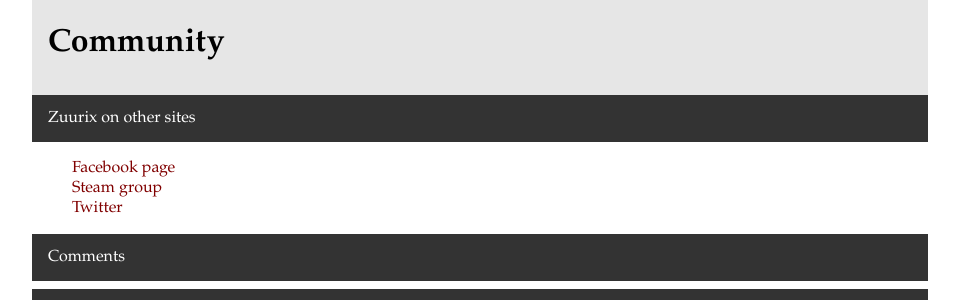
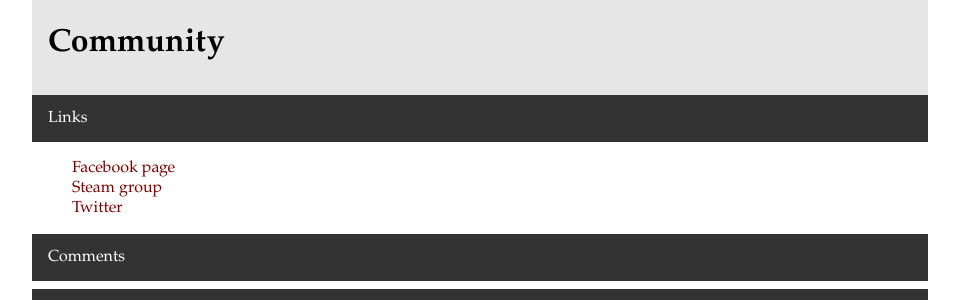
Before and after one commit to Phoebe3663/Zuurix.github.io, a Jekyll site: the page built from community/index.html, in a window 1280 px wide. Shown: the part 366-666 px from the top of the page, without its empty margins (160-1119 px from the left). Built offline with Jekyll 4.4.1, drawn with Linux system fonts in a browser that asks for light colours; comment, search, counter and statistics services are not loaded.

Commit message:
Update index.html

```diff
--- a/community/index.html
+++ b/community/index.html
@@ -5,7 +5,7 @@ title: Zuurix.com - Community
 <h1>Community</h1>
 
 <comments>
-<a>Zuurix on other sites</a>
+<a>Links</a>
 </comments>
 
 <ul style="list-style-type:none">
```
